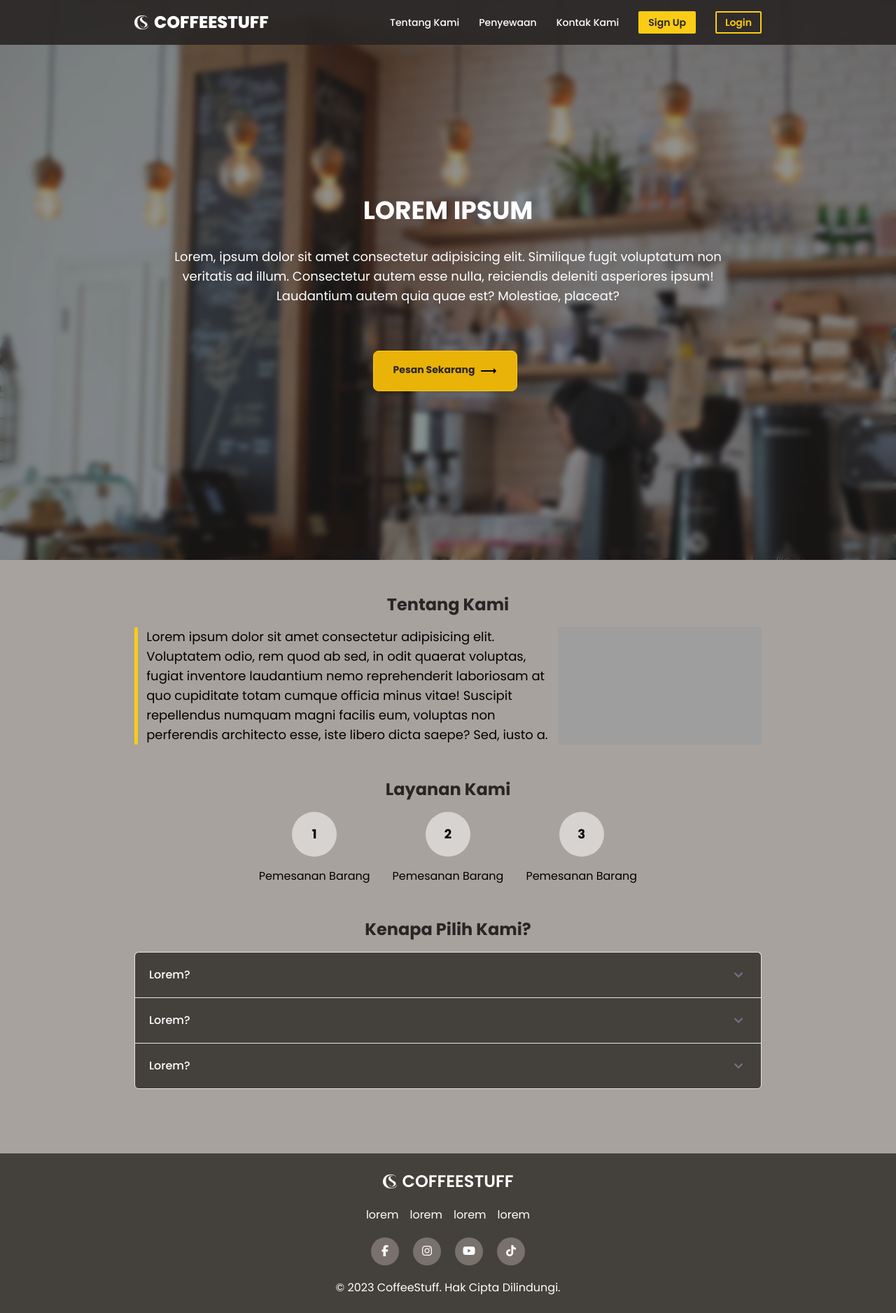
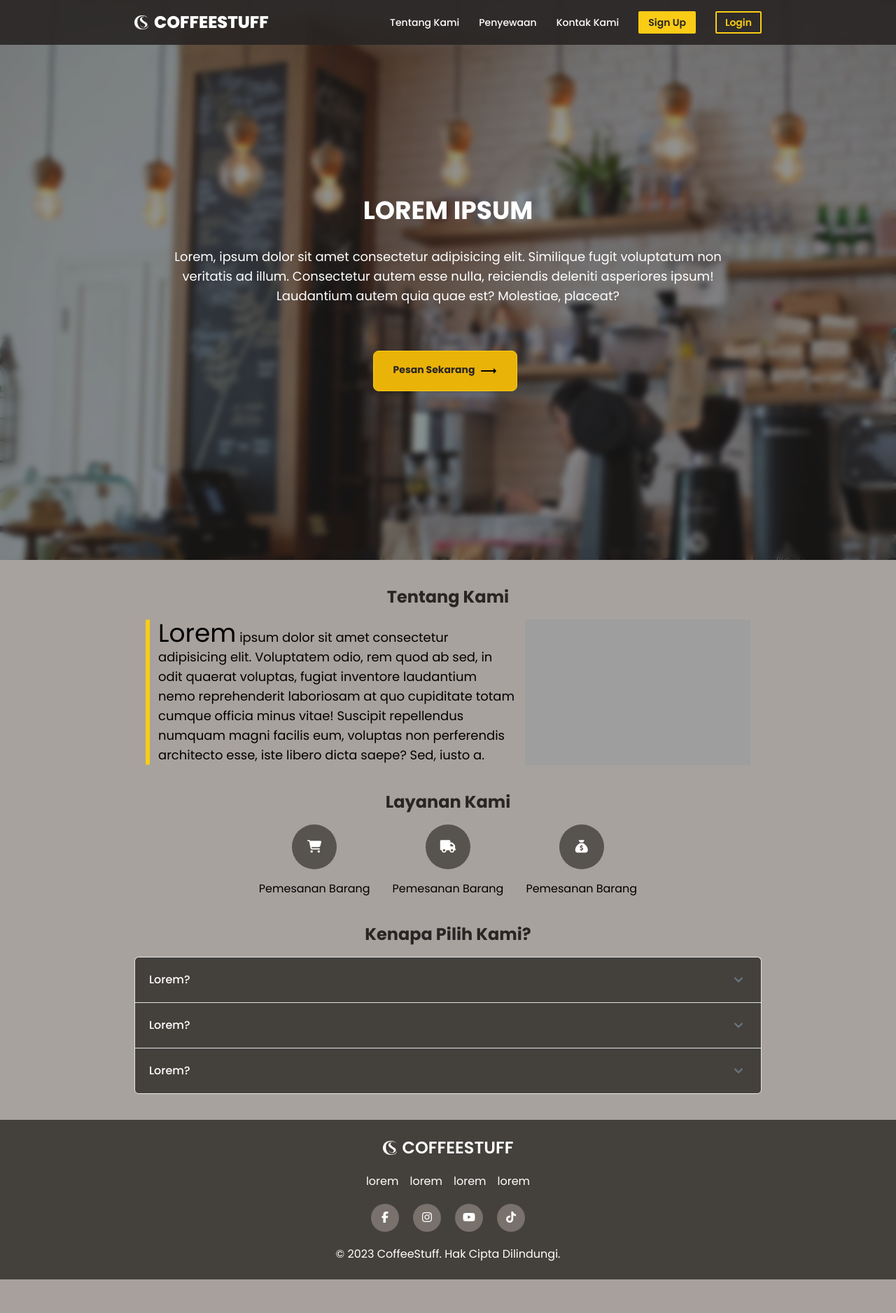
Before and after one commit to mallexibra/penyewaancafe, a PHP site: page / in a window 1280 px wide. Shown: the whole page at 70% size. After the commit the page ends 1828 px from the top, so only its background shows below. Run offline with PHP 8.4, Linux system fonts and the light colour scheme; some libraries are stand-ins or nearby versions; grey boxes are pictures that could not be loaded.

Commit message:
fix: main

```diff
--- a/index.html
+++ b/index.html
@@ -92,15 +92,15 @@
         </div>
       </div>
     </header>
-    <main class="containers">
-      <section class="my-12">
+    <main class="containers flex flex-col py-20 md:py-0 gap-10 md:gap-0 md:justify-evenly">
+      <section class="px-4">
         <h1 class="text-center text-stone-800 text-2xl pb-4 font-bold">
           Tentang Kami
         </h1>
         <div class="items-wrap flex gap-3">
           <div class="line w-4 bg-yellow-400 rounded-md"></div>
-          <p class="text-left text-sm max-w-xl md:text-lg">
-            Lorem ipsum dolor sit amet consectetur adipisicing elit. Voluptatem
+          <p class="text-left text-sm max-w-lg md:text-lg">
+            <span class="text-4xl">Lorem</span>  ipsum dolor sit amet consectetur adipisicing elit. Voluptatem
             odio, rem quod ab sed, in odit quaerat voluptas, fugiat inventore
             laudantium nemo reprehenderit laboriosam at quo cupiditate totam
             cumque officia minus vitae! Suscipit repellendus numquam magni
@@ -113,37 +113,40 @@
         </div>
       </section>
 
+      <section>
         <h1 class="text-center text-stone-800 text-2xl pb-4 font-bold">
         Layanan Kami
       </h1>
       <div class="serve-items flex flex-col md:flex-row justify-center gap-8">
         <div class="serve-item flex items-center flex-col gap-4">
           <div
-            class="flex items-center justify-center card w-16 h-16 bg-stone-300 text-lg font-bold rounded-full text-center"
+            class="flex items-center justify-center card w-16 h-16 bg-stone-600 text-lg font-bold rounded-full text-center"
           >
-            1
+          <i class="fa-sharp fa-solid fa-cart-shopping" style="color: #ffffff;"></i>
         </div>
           <p>Pemesanan Barang</p>
         </div>
         <div class="serve-item flex items-center flex-col gap-4">
           <div
-            class="flex items-center justify-center card w-16 h-16 bg-stone-300 text-lg font-bold rounded-full text-center"
+            class="flex items-center justify-center card w-16 h-16 bg-stone-600 text-lg font-bold rounded-full text-center"
           >
-            2
+          <i class="fa-sharp fa-solid fa-truck" style="color: #ffffff;"></i>
           </div>
           <p>Pemesanan Barang</p>
         </div>
         <div class="serve-item flex items-center flex-col gap-4">
           <div
-            class="flex items-center justify-center card w-16 h-16 bg-stone-300 text-lg font-bold rounded-full text-center"
+            class="flex items-center justify-center card w-16 h-16 bg-stone-600 text-lg font-bold rounded-full text-center"
           >
-            3
+          <i class="fa-solid fa-sack-dollar" style="color: #ffffff;"></i>
         </div>
           <p>Pemesanan Barang</p>
         </div>
       </div>
+      </section>
 
-      <div class="question-accordion my-12">
+
+      <section class="question-accordion">
         <h1 class="text-center text-stone-800 text-2xl pb-4 font-bold">
           Kenapa Pilih Kami?
         </h1>
@@ -263,7 +266,7 @@
             </div>
           </div>
         </div>
-      </div>
+      </section>
     </main>
     <footer class="bottom-0 bg-stone-700">
       <section class="footer-items p-6 flex items-center flex-col gap-5">
--- a/src/style/style.css
+++ b/src/style/style.css
@@ -641,10 +641,6 @@ video {
   left: 0px;
 }
 
-.left-3{
-  left: 0.75rem;
-}
-
 .right-0{
   right: 0px;
 }
@@ -663,10 +659,6 @@ video {
 
 .top-2{
   top: 0.5rem;
-}
-
-.top-3{
-  top: 0.75rem;
 }
 
 .top-\[60px\]{
@@ -723,11 +715,6 @@ video {
   margin-right: auto;
 }
 
-.my-12{
-  margin-top: 3rem;
-  margin-bottom: 3rem;
-}
-
 .my-28{
   margin-top: 7rem;
   margin-bottom: 7rem;
@@ -756,6 +743,11 @@ video {
 .my-8{
   margin-top: 2rem;
   margin-bottom: 2rem;
+}
+
+.my-20{
+  margin-top: 5rem;
+  margin-bottom: 5rem;
 }
 
 .mb-2{
@@ -993,10 +985,6 @@ video {
   width: 1.5rem;
 }
 
-.w-7{
-  width: 1.75rem;
-}
-
 .w-8{
   width: 2rem;
 }
@@ -1591,6 +1579,14 @@ video {
   gap: 2rem;
 }
 
+.gap-20{
+  gap: 5rem;
+}
+
+.gap-10{
+  gap: 2.5rem;
+}
+
 .gap-x-3{
   -moz-column-gap: 0.75rem;
        column-gap: 0.75rem;
@@ -2068,6 +2064,11 @@ video {
   border-color: rgb(120 113 108 / var(--tw-border-opacity));
 }
 
+.border-stone-800{
+  --tw-border-opacity: 1;
+  border-color: rgb(41 37 36 / var(--tw-border-opacity));
+}
+
 .border-stone-950{
   --tw-border-opacity: 1;
   border-color: rgb(12 10 9 / var(--tw-border-opacity));
@@ -2372,6 +2373,16 @@ video {
 .py-4{
   padding-top: 1rem;
   padding-bottom: 1rem;
+}
+
+.py-20{
+  padding-top: 5rem;
+  padding-bottom: 5rem;
+}
+
+.px-6{
+  padding-left: 1.5rem;
+  padding-right: 1.5rem;
 }
 
 .pb-2{
@@ -3255,12 +3266,25 @@ video {
     justify-content: space-between;
   }
 
+  .md\:justify-evenly{
+    justify-content: space-evenly;
+  }
+
+  .md\:gap-0{
+    gap: 0px;
+  }
+
   .md\:overflow-x-visible{
     overflow-x: visible;
   }
 
   .md\:bg-transparent{
     background-color: transparent;
+  }
+
+  .md\:py-0{
+    padding-top: 0px;
+    padding-bottom: 0px;
   }
 
   .md\:text-left{
```
Lines whose indentation alone changed are shown as unchanged.
